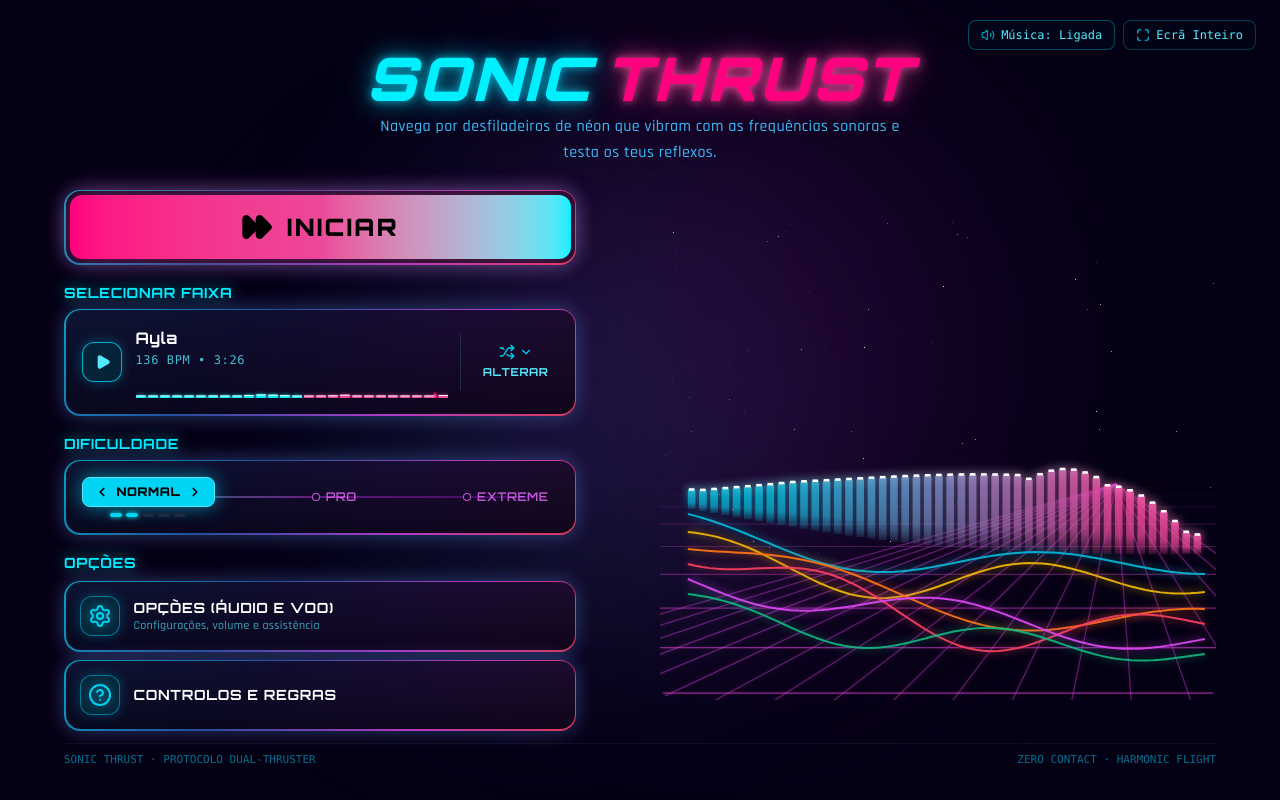
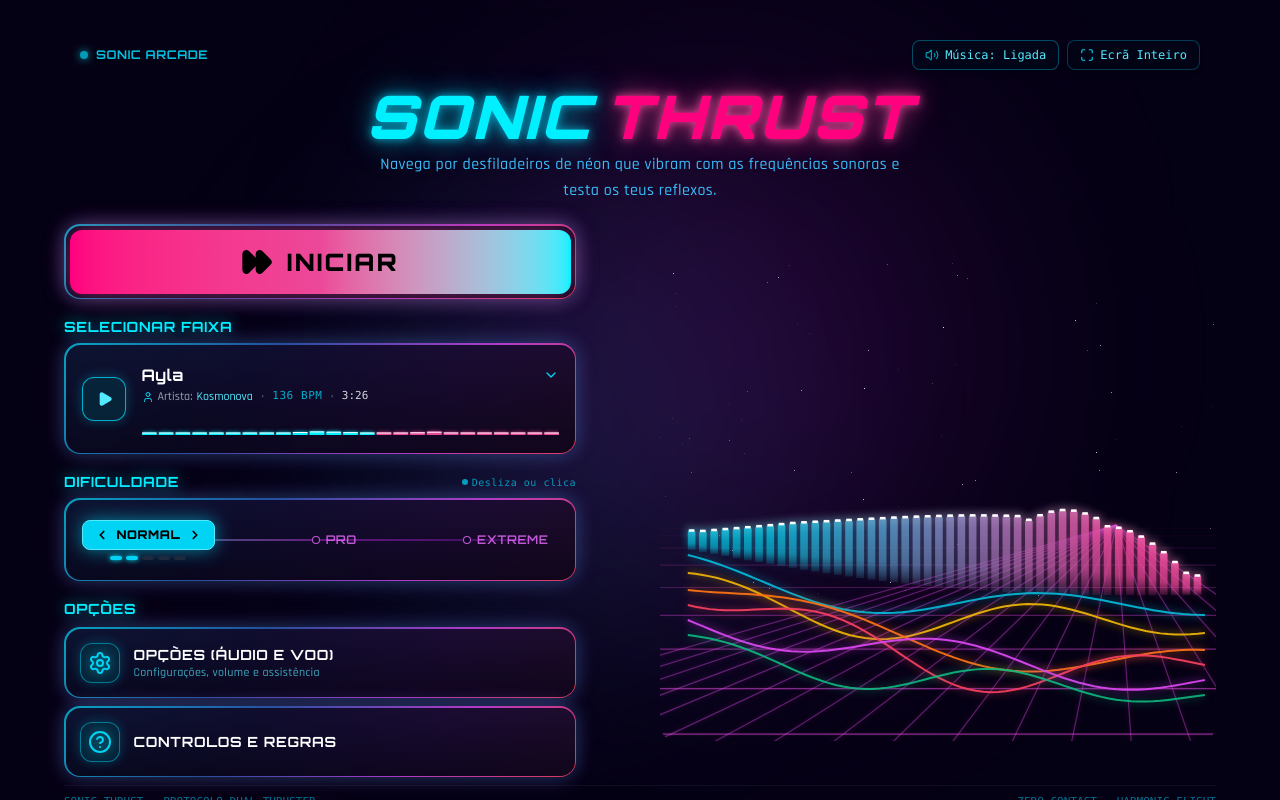
Before and after one commit to mbgalego/sonic-thrust, a React (Vite) app: page / in a window 1280 px wide. Built offline with nearby package versions, Linux system fonts and the light colour scheme.

Commit message:
feat: add drag-to-select difficulty control
Implement pointer event handlers in the TitleMenu to allow users to select difficulty levels by sliding/swiping across the difficulty rail.

```diff
--- a/src/components/TitleMenu.tsx
+++ b/src/components/TitleMenu.tsx
@@ -4,12 +4,11 @@
  * Features live reactive FFT mini-equalizer & inline scrollable track dropdown.
  */
 
-import React, { useState, useEffect } from 'react';
+import React, { useState, useEffect, useRef } from 'react';
 import {
   Play,
   Pause,
   Loader2,
-  Shuffle,
   Settings,
   HelpCircle,
   Maximize,
@@ -25,7 +24,8 @@ import {
   FastForward,
   ChevronLeft,
   ChevronRight,
-  ChevronDown
+  ChevronDown,
+  User
 } from 'lucide-react';
 import {
   DifficultyLevel,
@@ -127,6 +127,80 @@ export const TitleMenu: React.FC<TitleMenuProps> = ({
     }
   };
 
+  // Sliding / swiping difficulty gesture support
+  const railRef = useRef<HTMLDivElement>(null);
+  const isDraggingDiffRef = useRef(false);
+  const touchStartXRef = useRef<number | null>(null);
+
+  const updateDifficultyByPosition = (clientX: number) => {
+    if (!railRef.current) return;
+    const rect = railRef.current.getBoundingClientRect();
+    const ratio = Math.max(0, Math.min(1, (clientX - rect.left) / rect.width));
+    let targetDiff: DifficultyLevel;
+    if (ratio < 0.35) {
+      targetDiff = 'NORMAL';
+    } else if (ratio < 0.68) {
+      targetDiff = 'PRO';
+    } else {
+      targetDiff = 'EXTREME';
+    }
+    if (targetDiff !== difficulty) {
+      handleSetDifficulty(targetDiff);
+    }
+  };
+
+  const handleRailPointerDown = (e: React.PointerEvent<HTMLDivElement>) => {
+    isDraggingDiffRef.current = true;
+    touchStartXRef.current = e.clientX;
+    (e.currentTarget as HTMLElement).setPointerCapture?.(e.pointerId);
+    updateDifficultyByPosition(e.clientX);
+  };
+
+  const handleRailPointerMove = (e: React.PointerEvent<HTMLDivElement>) => {
+    if (!isDraggingDiffRef.current) return;
+    updateDifficultyByPosition(e.clientX);
+  };
+
+  const handleRailPointerUp = (e: React.PointerEvent<HTMLDivElement>) => {
+    if (isDraggingDiffRef.current && touchStartXRef.current !== null) {
+      const deltaX = e.clientX - touchStartXRef.current;
+      if (Math.abs(deltaX) > 28) {
+        handleCycleDifficulty(deltaX > 0 ? 1 : -1);
+      }
+    }
+    isDraggingDiffRef.current = false;
+    touchStartXRef.current = null;
+    try {
+      (e.currentTarget as HTMLElement).releasePointerCapture?.(e.pointerId);
+    } catch {
+      // ignore
+    }
+  };
+
+  const handleRailTouchStart = (e: React.TouchEvent<HTMLDivElement>) => {
+    if (e.touches.length > 0) {
+      isDraggingDiffRef.current = true;
+      touchStartXRef.current = e.touches[0].clientX;
+      updateDifficultyByPosition(e.touches[0].clientX);
+    }
+  };
+
+  const handleRailTouchMove = (e: React.TouchEvent<HTMLDivElement>) => {
+    if (!isDraggingDiffRef.current || e.touches.length === 0) return;
+    updateDifficultyByPosition(e.touches[0].clientX);
+  };
+
+  const handleRailTouchEnd = (e: React.TouchEvent<HTMLDivElement>) => {
+    if (isDraggingDiffRef.current && touchStartXRef.current !== null && e.changedTouches.length > 0) {
+      const deltaX = e.changedTouches[0].clientX - touchStartXRef.current;
+      if (Math.abs(deltaX) > 28) {
+        handleCycleDifficulty(deltaX > 0 ? 1 : -1);
+      }
+    }
+    isDraggingDiffRef.current = false;
+    touchStartXRef.current = null;
+  };
+
   return (
     <div className="absolute inset-0 z-30 flex flex-col justify-between p-3 sm:p-5 md:p-8 bg-[#060216]/95 backdrop-blur-md overflow-y-auto overflow-x-hidden select-none">
 
@@ -134,13 +208,22 @@ export const TitleMenu: React.FC<TitleMenuProps> = ({
       <div className="absolute top-1/4 left-1/4 w-[450px] h-[450px] bg-cyan-500/10 rounded-full blur-[110px] pointer-events-none" />
       <div className="absolute bottom-1/4 right-1/4 w-[500px] h-[500px] bg-fuchsia-500/15 rounded-full blur-[130px] pointer-events-none" />
 
-      {/* Top Bar Floating Controls (Audio Mute Toggle & Fullscreen) */}
-      <div className="absolute top-3 right-3 sm:top-5 sm:right-6 z-40 flex items-center gap-2">
+      {/* Top Bar Row: Controls located cleanly above the header so they never overlap the game title */}
+      <div className="relative z-20 flex items-center justify-between w-full max-w-6xl mx-auto px-1 sm:px-4 pt-1 sm:pt-2 pb-2 shrink-0">
+        <div className="flex items-center gap-2">
+          <span className="w-2 h-2 rounded-full bg-cyan-400 animate-pulse shadow-[0_0_8px_#00f0ff]" />
+          <span className="font-orbitron text-[10px] sm:text-xs tracking-wider text-cyan-400/90 font-bold uppercase">
+            SONIC ARCADE
+          </span>
+        </div>
+
+        {/* Audio Mute & Fullscreen Controls */}
+        <div className="flex items-center gap-2">
           {/* Menu Audio Mute / Unmute Button */}
           <button
             type="button"
             onClick={handleToggleMenuMusic}
-          className={`flex items-center gap-1.5 px-3 py-1.5 rounded-lg border text-xs font-mono transition-all shadow-md cursor-pointer ${
+            className={`flex items-center gap-1.5 px-2.5 sm:px-3 py-1.5 rounded-lg border text-xs font-mono transition-all shadow-md cursor-pointer ${
               isMuted
                 ? 'border-rose-500/50 bg-rose-950/60 text-rose-300 hover:border-rose-400 hover:bg-rose-900/70 shadow-[0_0_10px_rgba(244,63,94,0.2)]'
                 : 'border-cyan-500/40 bg-slate-950/80 text-cyan-300 hover:border-cyan-300 hover:bg-cyan-950/60 shadow-[0_0_12px_rgba(6,182,212,0.25)]'
@@ -162,10 +245,11 @@ export const TitleMenu: React.FC<TitleMenuProps> = ({
             )}
           </button>
 
+          {/* Fullscreen Button */}
           <button
             type="button"
             onClick={toggleFullscreen}
-          className="flex items-center gap-1.5 px-3 py-1.5 rounded-lg border border-cyan-500/30 bg-slate-950/70 hover:bg-cyan-950/60 hover:border-cyan-400 text-cyan-300 hover:text-white text-xs font-mono transition-all shadow-md cursor-pointer"
+            className="flex items-center gap-1.5 px-2.5 sm:px-3 py-1.5 rounded-lg border border-cyan-500/30 bg-slate-950/70 hover:bg-cyan-950/60 hover:border-cyan-400 text-cyan-300 hover:text-white text-xs font-mono transition-all shadow-md cursor-pointer"
             title={isFullscreen ? 'Sair de Ecrã Inteiro (F11)' : 'Ativar Ecrã Inteiro (F11)'}
           >
             {isFullscreen ? (
@@ -181,9 +265,10 @@ export const TitleMenu: React.FC<TitleMenuProps> = ({
             )}
           </button>
         </div>
+      </div>
 
-      {/* Header with Sonic Thrust Neon Brand Title */}
-      <header className="relative z-10 flex flex-col items-center justify-center text-center pt-2 sm:pt-4 pb-3">
+      {/* Header with Sonic Thrust Neon Brand Title (Unobstructed at all resolutions) */}
+      <header className="relative z-10 flex flex-col items-center justify-center text-center pt-1 sm:pt-2 pb-3 shrink-0">
         <h1 className="text-4xl sm:text-5xl md:text-6xl font-black italic tracking-wider uppercase font-orbitron flex items-center justify-center gap-3">
           <span className="neon-text-cyan text-[#00f0ff]">SONIC</span>
           <span className="neon-text-magenta text-[#ff007f]">THRUST</span>
@@ -233,15 +318,16 @@ export const TitleMenu: React.FC<TitleMenuProps> = ({
             <div className="menu-gradient-card">
               <div className="menu-gradient-card-inner p-3.5 sm:p-4 flex flex-col">
 
-                {/* Active Track Row */}
-                <div className="flex items-center justify-between gap-3">
-                  {/* Left: Track Play / Title / BPM / Live Mini Equalizer */}
-                  <div className="flex items-center gap-3.5 min-w-0 flex-1">
+                {/* Active Track Row (Full-width metadata & clickable dropdown toggle) */}
+                <div className="flex items-center gap-3 sm:gap-4">
                   {/* Play / Preview Circle Button */}
                   <button
                     type="button"
-                      onClick={() => selectedTrack && onPreviewTrack(selectedTrack)}
-                      className="w-10 h-10 rounded-xl border border-cyan-400/80 bg-cyan-950/60 hover:bg-cyan-500/20 text-cyan-300 hover:text-white flex items-center justify-center shrink-0 transition-all shadow-[0_0_12px_rgba(6,182,212,0.35)] cursor-pointer"
+                    onClick={(e) => {
+                      e.stopPropagation();
+                      if (selectedTrack) onPreviewTrack(selectedTrack);
+                    }}
+                    className="w-11 h-11 rounded-xl border border-cyan-400/80 bg-cyan-950/60 hover:bg-cyan-500/20 text-cyan-300 hover:text-white flex items-center justify-center shrink-0 transition-all shadow-[0_0_12px_rgba(6,182,212,0.35)] cursor-pointer"
                     title={previewingTrackId === selectedTrack?.id ? 'Parar pré-escuta' : 'Pré-escutar faixa'}
                   >
                     {loadingTrackId === selectedTrack?.id ? (
@@ -253,13 +339,15 @@ export const TitleMenu: React.FC<TitleMenuProps> = ({
                     )}
                   </button>
 
-                    {/* Track Info & Visualizer (Click to toggle dropdown) */}
+                  {/* Expanded Track Information & Live Equalizer (Clicking toggles dropdown) */}
                   <div
                     onClick={() => setIsDropdownOpen(prev => !prev)}
-                      className="flex flex-col min-w-0 flex-1 cursor-pointer group/track"
-                      title="Clica para abrir a lista suspensa de músicas"
+                    className="flex flex-col min-w-0 flex-1 cursor-pointer group/track py-0.5"
+                    title={isDropdownOpen ? 'Fechar catálogo de músicas' : 'Clica para ver e escolher outras músicas'}
                   >
-                      <div className="flex items-center gap-2">
+                    {/* Header Row: Title + Badges + Expand Chevron */}
+                    <div className="flex items-center justify-between gap-2">
+                      <div className="flex items-center gap-2 min-w-0">
                         <span className="font-orbitron font-bold text-sm sm:text-base text-white group-hover/track:text-cyan-300 transition-colors tracking-wide truncate">
                           {selectedTrack?.title || 'Ayla'}
                         </span>
@@ -270,36 +358,34 @@ export const TitleMenu: React.FC<TitleMenuProps> = ({
                         )}
                       </div>
 
-                      <span className="font-mono text-xs text-cyan-300/80 tracking-wider mt-0.5">
-                        {selectedTrack?.estimatedBpm || 136} BPM • {Math.floor((selectedTrack?.duration || 206) / 60)}:
+                      <div className="flex items-center gap-1 shrink-0 text-cyan-400 group-hover/track:text-cyan-200 transition-colors">
+                        <ChevronDown className={`w-4 h-4 transition-transform duration-200 ${isDropdownOpen ? 'rotate-180 text-fuchsia-400' : ''}`} />
+                      </div>
+                    </div>
+
+                    {/* Metadata Row: Author / Artist + BPM + Duration */}
+                    <div className="flex items-center flex-wrap gap-x-2 gap-y-0.5 mt-0.5 text-xs">
+                      <span className="text-cyan-300/90 font-rajdhani font-semibold truncate flex items-center gap-1">
+                        <User className="w-3 h-3 text-cyan-400 shrink-0" />
+                        <span className="text-gray-400 font-normal">Artista:</span>
+                        <span className="text-cyan-300 font-medium">{selectedTrack?.artist || 'Kosmischer Wanderer'}</span>
+                      </span>
+                      <span className="text-slate-600 hidden sm:inline">•</span>
+                      <span className="font-mono text-[11px] text-cyan-400/80 tracking-wider">
+                        {selectedTrack?.estimatedBpm || 136} BPM
+                      </span>
+                      <span className="text-slate-600 hidden sm:inline">•</span>
+                      <span className="font-mono text-[11px] text-gray-300">
+                        {Math.floor((selectedTrack?.duration || 206) / 60)}:
                         {String(Math.floor((selectedTrack?.duration || 206) % 60)).padStart(2, '0')}
                       </span>
+                    </div>
 
-                      {/* 60FPS Reactive Mini Equalizer Canvas */}
+                    {/* Full-width 60FPS Reactive Mini Equalizer Canvas */}
                     <div className="w-full h-6 mt-1.5">
                       <MiniEqualizer className="w-full h-6" />
                     </div>
                   </div>
-                  </div>
-
-                  {/* Vertical Divider */}
-                  <div className="w-[1px] h-14 bg-slate-700/60" />
-
-                  {/* Right: ALTERAR Dropdown Toggle Button */}
-                  <button
-                    type="button"
-                    onClick={() => setIsDropdownOpen(prev => !prev)}
-                    className="flex flex-col items-center justify-center gap-1 px-2.5 py-2 rounded-lg hover:bg-white/5 transition-all cursor-pointer group"
-                    title={isDropdownOpen ? 'Fechar menu de faixas' : 'Abrir menu suspenso de faixas'}
-                  >
-                    <div className="flex items-center gap-1 text-cyan-400 group-hover:text-fuchsia-400 transition-colors">
-                      <Shuffle className="w-4 h-4" />
-                      <ChevronDown className={`w-3.5 h-3.5 transition-transform duration-200 ${isDropdownOpen ? 'rotate-180 text-fuchsia-400' : ''}`} />
-                    </div>
-                    <span className="font-orbitron font-bold text-[10px] sm:text-[11px] text-cyan-300 tracking-wider group-hover:text-white uppercase">
-                      ALTERAR
-                    </span>
-                  </button>
                 </div>
 
                 {/* Inline Scrollable Drop-Down List */}
@@ -395,15 +481,31 @@ export const TitleMenu: React.FC<TitleMenuProps> = ({
 
           {/* Section: DIFICULDADE */}
           <div className="flex flex-col gap-1.5">
+            <div className="flex items-center justify-between">
               <h2 className="text-xs sm:text-sm font-bold tracking-wider text-[#00f0ff] uppercase font-orbitron drop-shadow-[0_0_8px_rgba(0,240,255,0.6)]">
                 DIFICULDADE
               </h2>
+              <span className="text-[10px] font-mono text-cyan-400/70 tracking-wider flex items-center gap-1">
+                <span className="w-1.5 h-1.5 rounded-full bg-cyan-400 animate-pulse" />
+                Desliza ou clica
+              </span>
+            </div>
 
             <div className="menu-gradient-card">
               <div className="menu-gradient-card-inner p-3.5 sm:p-4">
 
-                {/* Horizontal Stepper Rail */}
-                <div className="relative flex items-center justify-between gap-3">
+                {/* Horizontal Stepper Rail with full Touch / Pointer Sliding Support */}
+                <div
+                  ref={railRef}
+                  onPointerDown={handleRailPointerDown}
+                  onPointerMove={handleRailPointerMove}
+                  onPointerUp={handleRailPointerUp}
+                  onTouchStart={handleRailTouchStart}
+                  onTouchMove={handleRailTouchMove}
+                  onTouchEnd={handleRailTouchEnd}
+                  className="relative flex items-center justify-between gap-3 touch-pan-y cursor-ew-resize select-none py-1"
+                  title="Desliza horizontalmente com o dedo ou clica para alternar"
+                >
 
                   {/* Glowing purple rail background line */}
                   <div className="absolute left-6 right-6 top-1/2 -translate-y-1/2 h-[2px] bg-gradient-to-r from-cyan-500/50 via-fuchsia-500/40 to-purple-800/40 -z-0" />
```
Lines whose indentation alone changed are shown as unchanged.
